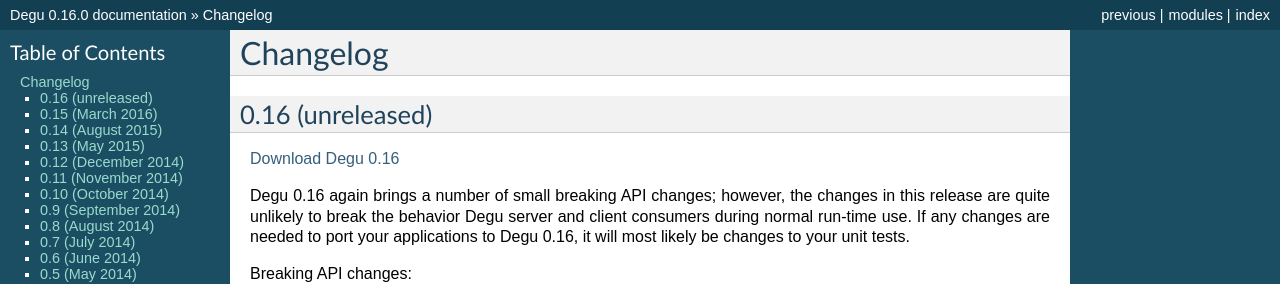
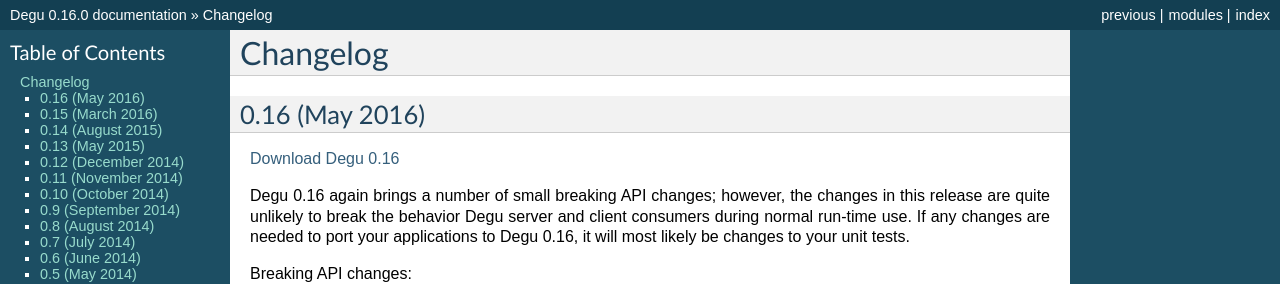
Before and after one commit to json420/degu, a Sphinx documentation site: the page built from doc/changelog.rst, in a window 1280 px wide and 900 px high. Shown: the top 284 px of the window. Built offline with Sphinx 7.4.7, drawn with Linux system fonts in a browser that asks for light colours.

Commit message:
Release 0.16

```diff
--- a/doc/changelog.rst
+++ b/doc/changelog.rst
@@ -4,8 +4,8 @@
 
 .. _version-0.16:
 
-0.16 (unreleased)
------------------
+0.16 (May 2016)
+---------------
 
 `Download Degu 0.16`_
 
```
Also changed, not shown: 1 other file.
